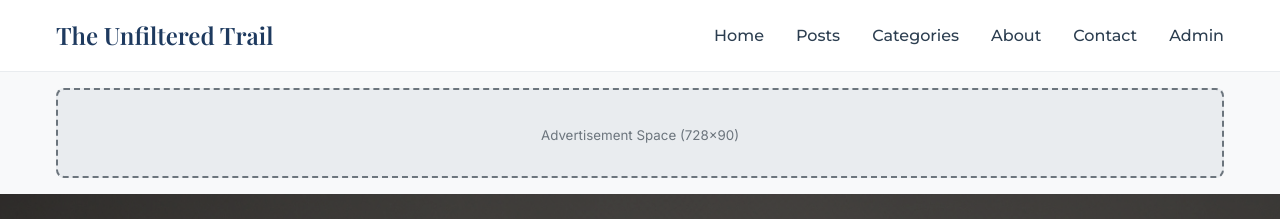
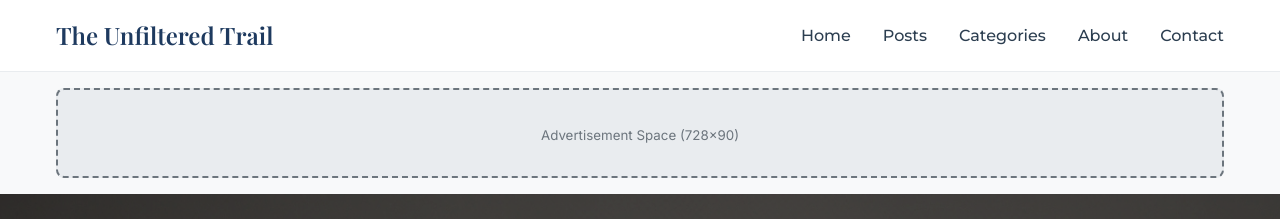
Before and after one commit to manulkkase/theunfilteredtrail, a Jekyll site: the page index.html, which Jekyll copies as it is, in a window 1280 px wide. Shown: the top 219 px of the page. Built offline with Jekyll 4.4.1, drawn with Linux system fonts in a browser that asks for light colours; a script that is not in the unit is left out.

```diff
--- a/index.html
+++ b/index.html
@@ -48,7 +48,6 @@
                 <li><a href="#categories">Categories</a></li>
                 <li><a href="about.html">About</a></li>
                 <li><a href="#contact">Contact</a></li>
-                <li><a href="admin/" class="admin-link">Admin</a></li>
             </ul>
         </nav>
     </header>
--- a/post.html
+++ b/post.html
@@ -48,7 +48,6 @@
                 <li><a href="index.html#categories">Categories</a></li>
                 <li><a href="about.html">About</a></li>
                 <li><a href="index.html#contact">Contact</a></li>
-                <li><a href="admin/" class="admin-link">Admin</a></li>
             </ul>
         </nav>
     </header>
```
